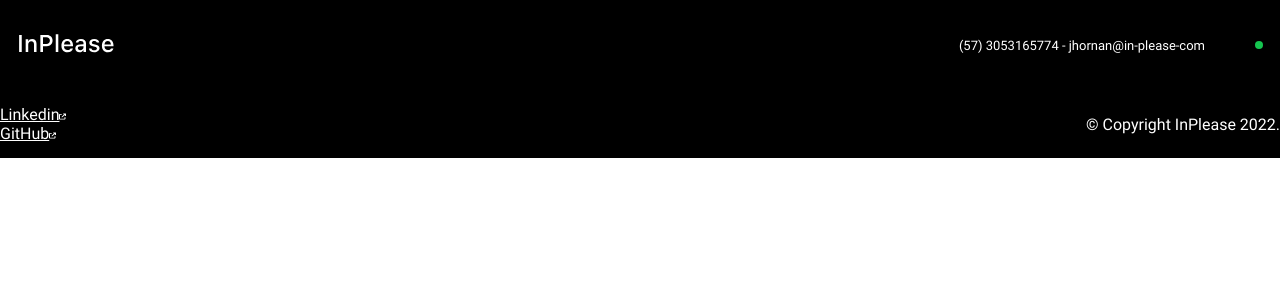
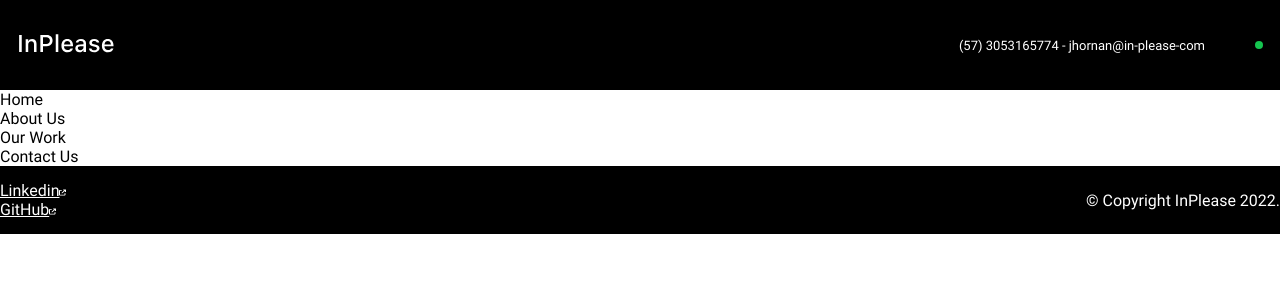
Before and after one commit to InPlease/inplease-web, a React (Create React App) app: page /menu in a window 1280 px wide. Shown: the top 300 px of the page. Built offline with nearby package versions, Linux system fonts and the light colour scheme.

Commit message:
basic language

```diff
--- a/package.json
+++ b/package.json
@@ -6,8 +6,10 @@
     "@testing-library/jest-dom": "^5.16.5",
     "@testing-library/react": "^13.3.0",
     "@testing-library/user-event": "^13.5.0",
+    "i18next": "^21.9.1",
     "react": "^18.2.0",
     "react-dom": "^18.2.0",
+    "react-i18next": "^11.18.5",
     "react-router-dom": "^6.3.0",
     "react-scripts": "^5.0.1",
     "sass": "^1.54.5",
--- a/src/App.js
+++ b/src/App.js
@@ -7,10 +7,19 @@ import Footer from './components/Footer'
 
 // Hooks
 import { useMenu } from './hooks/useMenu'
+import { useTranslate } from './hooks/useTranslate'
+
+// Sections
+import Menu from './components/Menu'
+
+// Texts
+import { textScheme } from './i18n/textStore'
 
 function App() {
   const [isShow, isShowEvent] = useMenu()
+  const [translation] = useTranslate(textScheme)
 
+  const { menu } = translation()
   return (
     <div className="App">
       <Navbar showMenu={isShow} showMenuEvent={isShowEvent} />
@@ -18,6 +27,7 @@ function App() {
         <Route path="/" element={<h1>Home</h1>} />
         <Route path="about" element={<h1>About</h1>} />
         <Route path="contact" element={<h1>Contact</h1>} />
+        <Route path="menu" element={<Menu menuTexts={menu} />} />
       </Routes>
       <Footer />
     </div>
--- a/src/components/Menu.js
+++ b/src/components/Menu.js
@@ -1,5 +1,17 @@
-import React from 'react'
+// Dependencies
+import React, { useEffect } from 'react'
 
-const MenuComponent = () => {}
+// Hooks
+import { useTranslate } from '../hooks/useTranslate'
+
+const MenuComponent = ({ menuTexts }) => {
+  return (
+    <ul>
+      {menuTexts.map((e) => (
+        <li>{e}</li>
+      ))}
+    </ul>
+  )
+}
 
 export default MenuComponent
--- /dev/null
+++ b/src/hooks/useTranslate.js
@@ -0,0 +1,23 @@
+// Dependencies
+import { useState } from 'react'
+import { useTranslation } from 'react-i18next'
+
+export const useTranslate = (keys) => {
+  const [t] = useTranslation()
+  console.log(keys)
+  const translation = () => {
+    const tmpObj = {}
+
+    for (let i = 0; i < keys.length; i++) {
+      Object.assign(tmpObj, {
+        [`${keys[i].word}`]: t(keys[i].word, {
+          returnObjects: keys[i].isObject,
+        }),
+      })
+    }
+
+    return tmpObj
+  }
+
+  return [translation]
+}
--- /dev/null
+++ b/src/i18n/languages.json
@@ -0,0 +1,12 @@
+{
+  "en": {
+    "translation": {
+      "menu": ["Home", "About Us", "Our Work", "Contact Us"]
+    }
+  },
+  "es": {
+    "translation": {
+      "menu": ["Inicio", "Nosotros", "Proyectos", "Contactanos"]
+    }
+  }
+}
--- /dev/null
+++ b/src/i18n/setup.js
@@ -0,0 +1,20 @@
+// Dependencies
+import i18n from 'i18next'
+import { initReactI18next } from 'react-i18next'
+
+// JSON
+import Translate from '../i18n/languages.json'
+
+i18n
+  .use(initReactI18next) // passes i18n down to react-i18next
+  .init({
+    resources: Translate,
+    lng: 'en',
+    fallbackLng: 'en',
+
+    interpolation: {
+      escapeValue: false,
+    },
+  })
+
+export default i18n
--- /dev/null
+++ b/src/i18n/textStore.js
@@ -0,0 +1 @@
+export const textScheme = [{ word: 'menu', isObject: true }]
--- a/src/index.js
+++ b/src/index.js
@@ -10,6 +10,9 @@ import App from './App'
 // Style
 import './assets/style/index.scss'
 
+// i18n
+import './i18n/setup'
+
 const root = ReactDOM.createRoot(document.getElementById('root'))
 root.render(
   <BrowserRouter>
```
Also changed, not shown: 1 other file (tests, documents, lock files or other folders).
